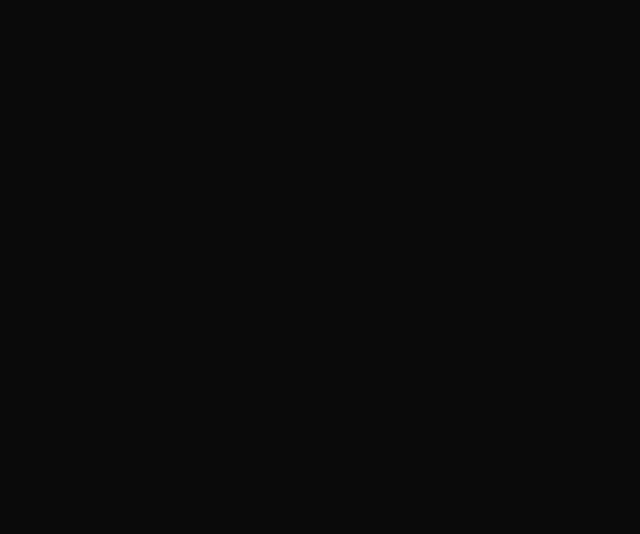
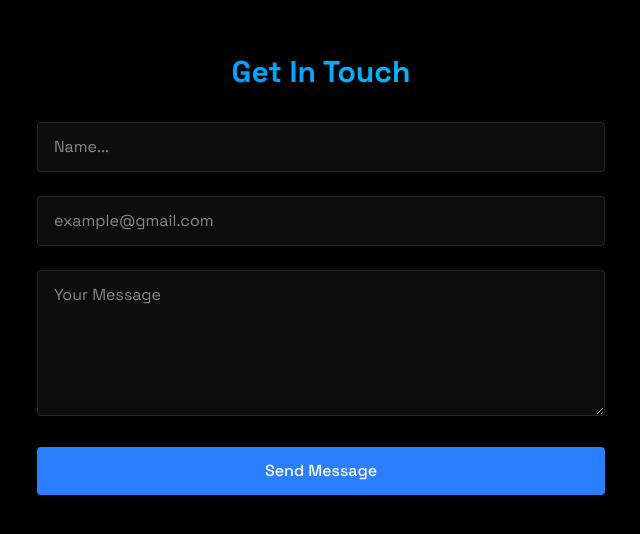
Before and after one commit to Bileljb/My-Portfolio, a React (Vite) app: page / in a window 1280 px wide. Shown: the part 2658-3192 px from the top of the page, without its empty margins (319-959 px from the left). Before the commit the page ends 2532 px from the top, so only its background shows below. Built offline with nearby package versions, Linux system fonts and the light colour scheme.

Commit message:
Contact Section

```diff
--- a/src/App.jsx
+++ b/src/App.jsx
@@ -7,6 +7,7 @@
 import { Home } from './components/sections/Home'
 import { About } from './components/sections/About'
 import { Projects } from './components/sections/Projects'
+import { Contact } from './components/sections/Contact'
 function App() {
   const [isLoaded, setIsLoaded] = useState(false)
   const [menuOpen, setMenuOpen] = useState(false)
@@ -23,6 +24,7 @@
         <Home />
         <About />
         <Projects />
+        <Contact />
       </div>
     </>
   )
--- a/src/components/sections/Contact.jsx
+++ b/src/components/sections/Contact.jsx
@@ -0,0 +1,52 @@
+import { RevealOnScroll } from "./RevealOnScroll";
+
+export const Contact = () => {
+    return (
+        <section id="contact" className="min-h-screen flex items-center justify-center py-20">
+            <RevealOnScroll>
+                <div className="px-4 w-150">
+                    <h2 className="text-3xl font-bold mb-8 bg-gradient-to-r from-blue-500 to-cyan-400 bg-clip-text text-transparent text-center">
+                        Get In Touch
+                    </h2>
+                    <form className="space-y-6">
+                        <div className="relative">
+                            <input
+                                type="text"
+                                id="name"
+                                name="name"
+                                required
+                                className="w-full bg-white/5 border border-white/10 rounded px-4 py-3 text-white transition focus:outline-none focus:border-blue-500 focus:bg-blue-500/5"
+                                placeholder="Name..."
+                            />
+                        </div>
+                        <div className="relative">
+                            <input
+                                type="email"
+                                id="email"
+                                name="email"
+                                required
+                                className="w-full bg-white/5 border border-white/10 rounded px-4 py-3 text-white transition focus:outline-none focus:border-blue-500 focus:bg-blue-500/5"
+                                placeholder="example@gmail.com"
+                            />
+                        </div>
+                        <div className="relative">
+                            <textarea
+                                type="message"
+                                id="message"
+                                name="message"
+                                required
+                                rows={5}
+                                className="w-full bg-white/5 border border-white/10 rounded px-4 py-3 text-white transition focus:outline-none focus:border-blue-500 focus:bg-blue-500/5"
+                                placeholder="Your Message"
+                            />
+                        </div>
+                        <button className="w-full bg-blue-500 text-white py-3 px-6 rounded font-medium transition relative overflow-hidden hover:-translate-y-0.5 hover:shadow-[0_0_15px_rgba(59,130,246,0.4)] cursor-pointer">
+                            Send Message
+                        </button>
+
+                    </form>
+                </div>
+            </RevealOnScroll>
+        </section>
+    )
+}
```
